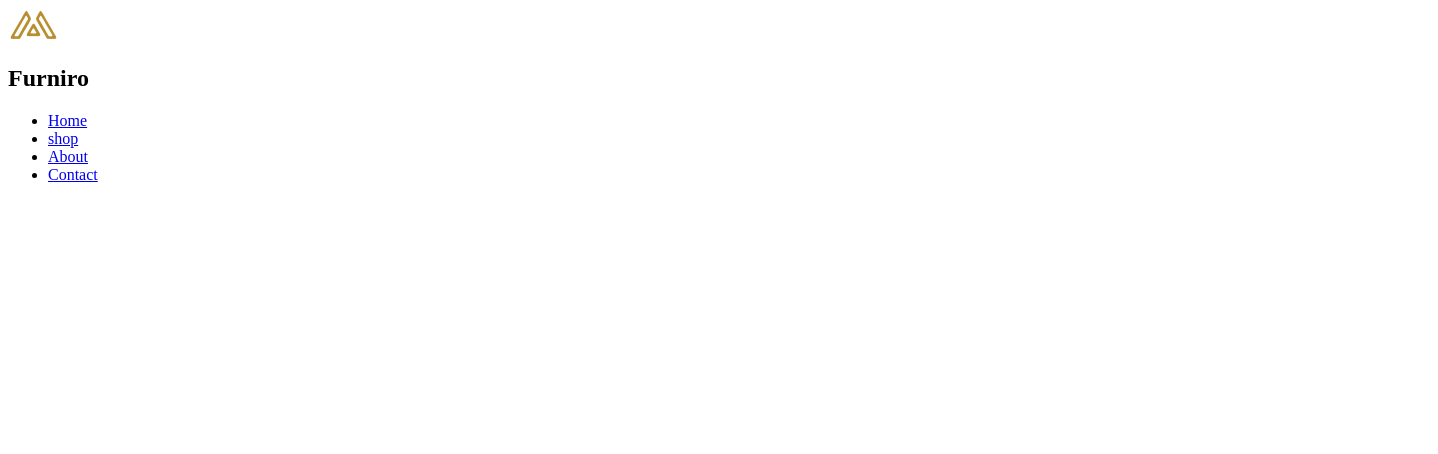
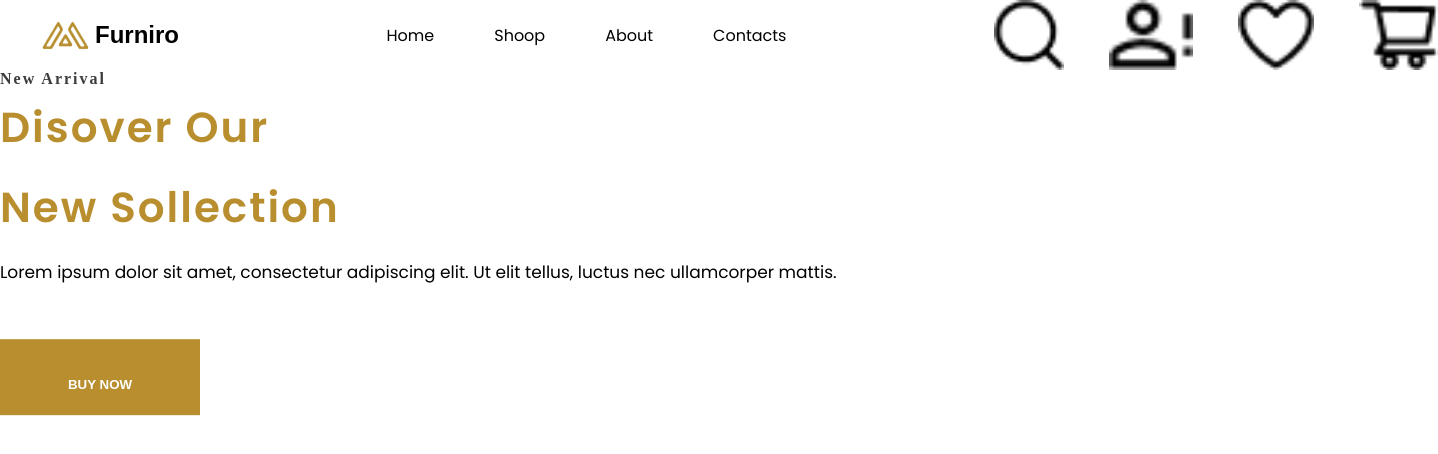
Before and after one commit to dilshod2007/Furniro, a plain HTML site: page index.html in a window 1280 px wide. Shown: the whole page, 1438 px wide, since content can reach past the window. Drawn offline with nearby package versions, Linux system fonts and the light colour scheme; files that its build step writes are made by us from their sources.

Commit message:
first commit

```diff
--- a/index.html
+++ b/index.html
@@ -1,37 +1,53 @@
-<!DOCTYPE html>
-<html lang="en">
-<head>
 <!DOCTYPE html>
 <html lang="en">
 <head>
     <meta charset="UTF-8">
     <meta name="viewport" content="width=device-width, initial-scale=1.0">
-    <title>Document</title>
-    <link rel="stylesheet" href="./main.css">
+    <title>Furniro</title>
+    <link rel="stylesheet" href="./min.css">
+    <link rel="preconnect" href="https://fonts.googleapis.com">
+    <link rel="preconnect" href="https://fonts.gstatic.com" crossorigin>
+    <link href="https://fonts.googleapis.com/css2?family=Poppins:wght@400;600&display=swap" rel="stylesheet">
+
 </head>
 <body>
-    <div class="banner">
-        <header class="banner__header">
-            <div class="banner__group">
-                <img src="Meubel House_Logos-05 (3).png" alt="">
-                <h2>Furniro</h2>
-                <ul>
-                    <li>
-                        <a href="#">Home</a>
-                    </li>
-                    <li>
-                        <a href="#">shop</a>
-                    </li>
-                    <li>
-                        <a href="#">About</a>
-                    </li>
-                    <li>
-                        <a href="#">Contact</a>
-                    </li>
-                </ul>
+    <header>
+        <nav>
+            <div class="furniro__img">
+            <img class="dash" src="./Meubel House_Logos-05 (3).png" alt="">
+            <h1>Furniro</h1>
+        </div>
+             <div class="nav__img">
+                <a href="#">Home</a>
+
+                <a href="#">Shoop</a>
+
+                <a href="#">About</a>
+
+                <a href="#">Contacts</a>
+            </div>
+            <div class="vector">
+
+            <img src="./Vector (2).png" alt="">
+            <img src="./Vector (3).png" alt="">
+            <img src="./Vector (4).png" alt="">
+            <img src="./Vector (5).png" alt="">
+        </div>
+        </nav>
+    </header>
+    <main>
+        <div class="main__img">
+            <img src="" alt="">
+        </div>
+            <div class="main__text">
+                <h6>New Arrival</h6>
+                <h1>Disover Our <br> New Sollection</h1>
+                <p>Lorem ipsum dolor sit amet, consectetur adipiscing elit. Ut elit tellus, luctus nec ullamcorper mattis.</p>
+
+                <button class="main__box">BUY NOW</button>
+
             </div>
 
-        </header>
-    </div>
+    </main>
 </body>
 </html>
--- a/main.scss
+++ b/main.scss
@@ -1,10 +1,115 @@
-.banner {
-    width: 1440px;
-    height: 813px;
+*{
+    padding: 0;
+    margin: 0;
+    box-sizing: border-box;
+   }
+   nav {
+        display: flex;
+
+        min-height:70px ;
+
+    }
+    .dash {
+        width: 50px;
+        height: 32px;
+
+    }
+    ul {
+        align-items: center;
+        justify-content: center;
+    }
+    a {
+
+    justify-content: center;
+text-align: center;
+text-decoration: none;
+color: black;
+font-family: 'Poppins', sans-serif;
+
+    }
+    .nav__img {
+        justify-content: center;
+        margin: 0px auto;
+        display: flex;
+        gap: 60px;
+
+        align-items: center;
+
+    }
+    footer {
+       max-height: 100px;
+
+    }
+    .vector {
+        display: flex;
+        gap: 45px;
+
+        padding-right: 50px;
+        ;
+    }
+    .furniro__img{
+ display: flex;
+ justify-content: center;
+ align-items: center;
+ padding-left: 40px;
+    }
+    .furniro__img h1 {
+        font-family: sans-serif;
+        font-size: x-large;
+        font-weight: 700;
+        padding-left: 5px;
+    }
+    .main__box {
+        height: 403px;
+        width: 603px;
+        box-sizing: border-box;
+        background-color: #FFF3E3;
+        position: relative;
+        transform:translate(130% , 50%)
+
+    }
+    .main__img img {
+        position: absolute;
 
 
-    .&__group {
-        border: 1px solid red;
     }
+    .main__box{
+        padding: 38px;
+    }
+    .main__text h6 {
+        letter-spacing: 2px;
+        font-weight: 800;
+        font-size:medium;
+        color: rgb(61, 60, 60);
+    }
+.main__text h1{
+    color: #B88E2F;
+    font-family: 'Poppins', sans-serif;
+letter-spacing: 2px;
+    font-size:42px;
+    font-weight: 900;
 
-    }
+    line-height: 1.9;
+
+
+}
+.main__text p {
+    font-family: 'Poppins', sans-serif;
+    font-size: 17px;
+    line-height: 1.7;
+    padding-top: 10px;
+}
+.main__text button {
+    width: 200px;
+    height: 65px;
+    background: #B88E2F;
+color:white;
+border: none;
+font-weight: 700;
+transform: translate(0%, 70%);
+transition: all 0.4 s;
+}
+.main__box button:hover {
+    background-color: orange;
+
+}
```
Also changed, not shown: Vector (2).png (added), Vector (3).png (added), Vector (4).png (added), Vector (5).png (added), main.css, 1 other file.
